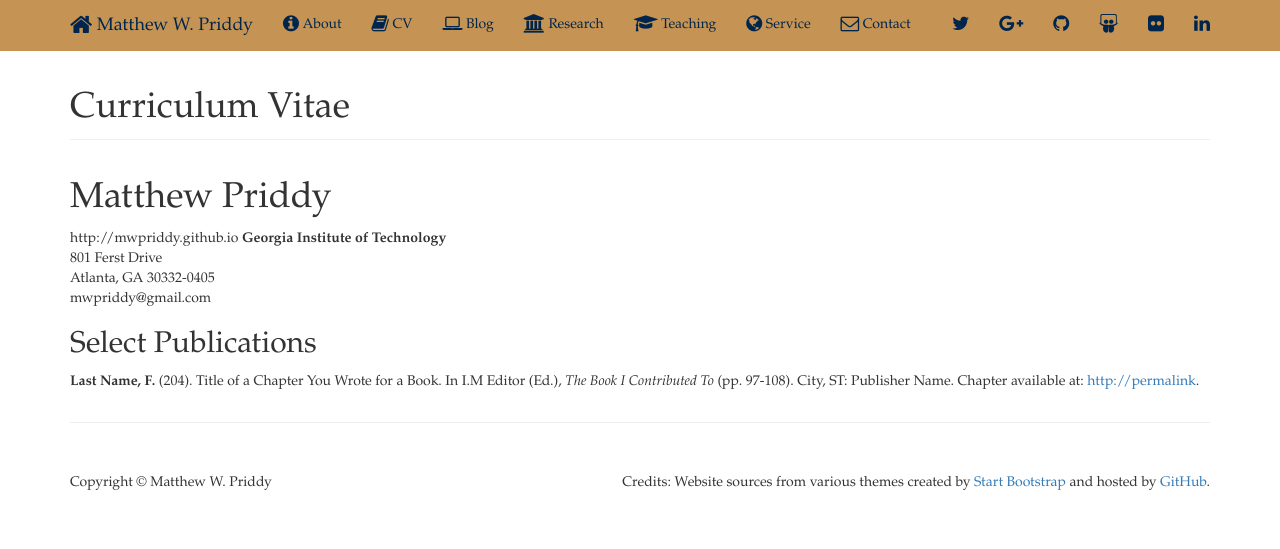
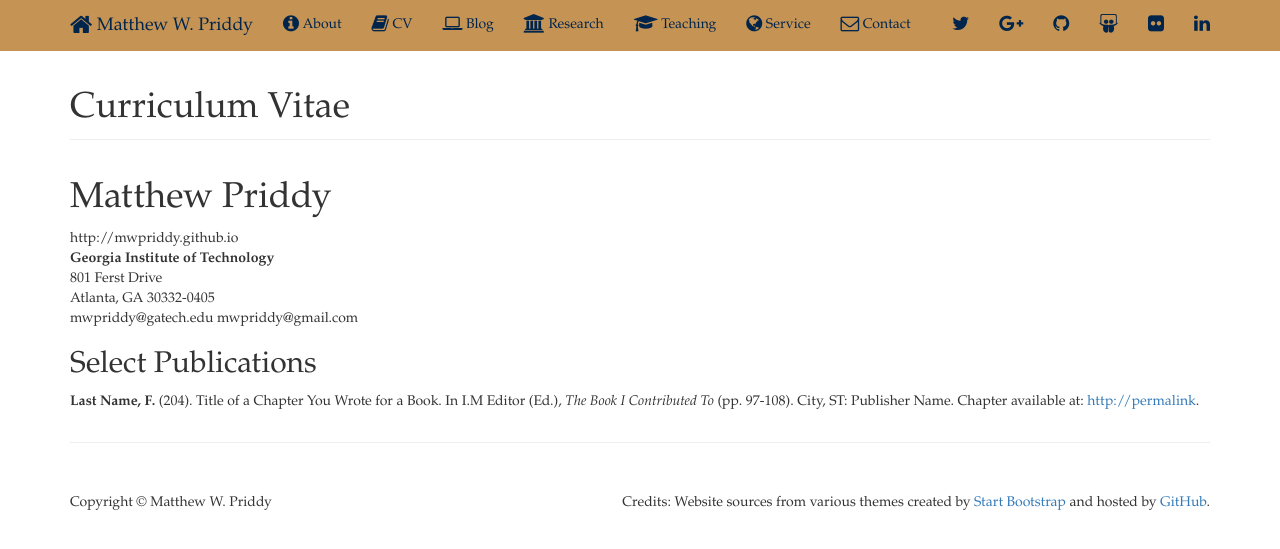
Before and after one commit to mwpriddy/mwpriddy.github.io, a Jekyll site: the page built from cv/index.html, in a window 1280 px wide. Shown: the top 549 px of the page. Built offline with Jekyll 4.4.1, drawn with Linux system fonts in a browser that asks for light colours; nearby versions of some CDN libraries; comment, search, counter and statistics services are not loaded.

Commit message:
add gt email

```diff
--- a/cv/index.html
+++ b/cv/index.html
@@ -12,11 +12,12 @@ title: Curriculum Vitae
 	<!-- 	<a href="#" class="download" title="Download CV as PDF">Download CV</a>	-->
 		<h1>Matthew Priddy</h1>
 		<address>
-		http://mwpriddy.github.io
+		http://mwpriddy.github.io<br>
 		<strong>Georgia Institute of Technology</strong><br>
 		801 Ferst Drive<br>
 		Atlanta, GA 30332-0405<br>
 	<!--	<abbr title="phone">P:</abbr> (123) 456-7890<br> -->
+		<span class="obfuscate">mwpriddy@gatech.edu</span>
 		<span class="obfuscate">mwpriddy@gmail.com</span>
 		</address>
 
```
